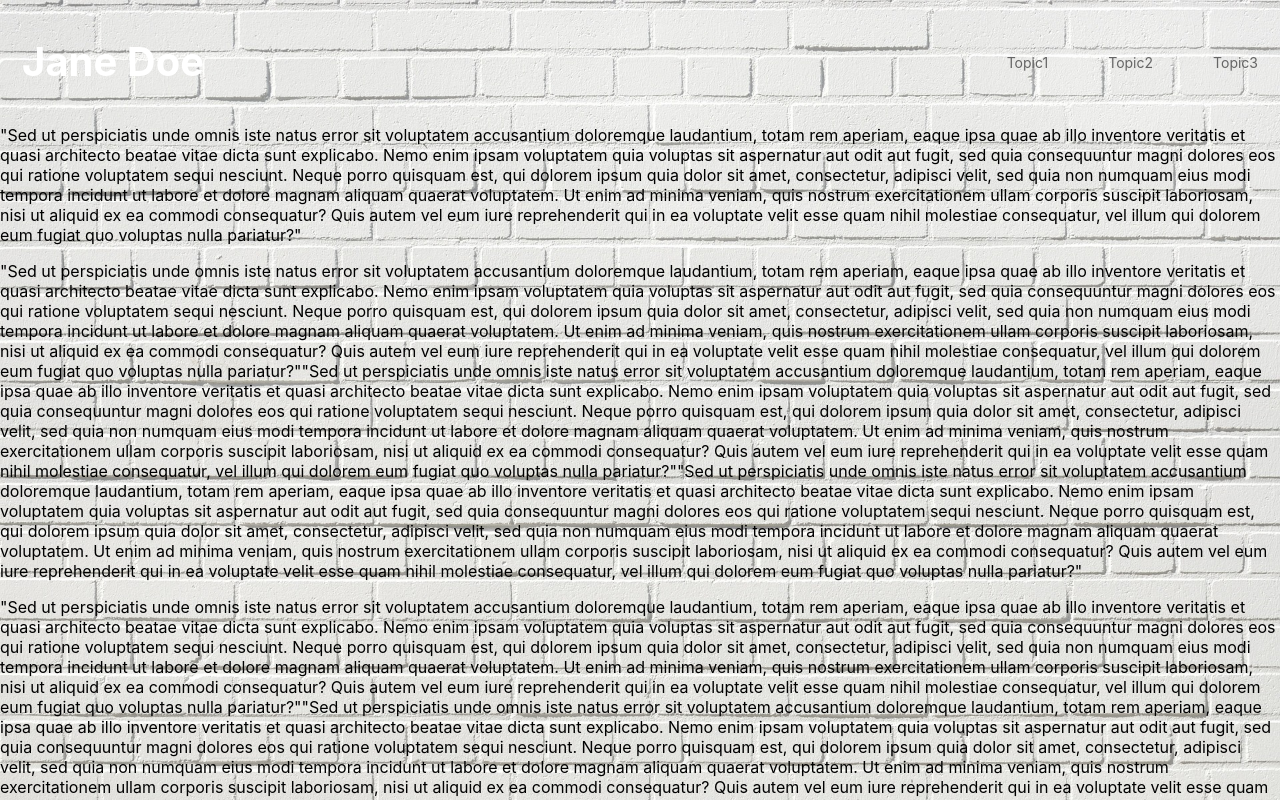
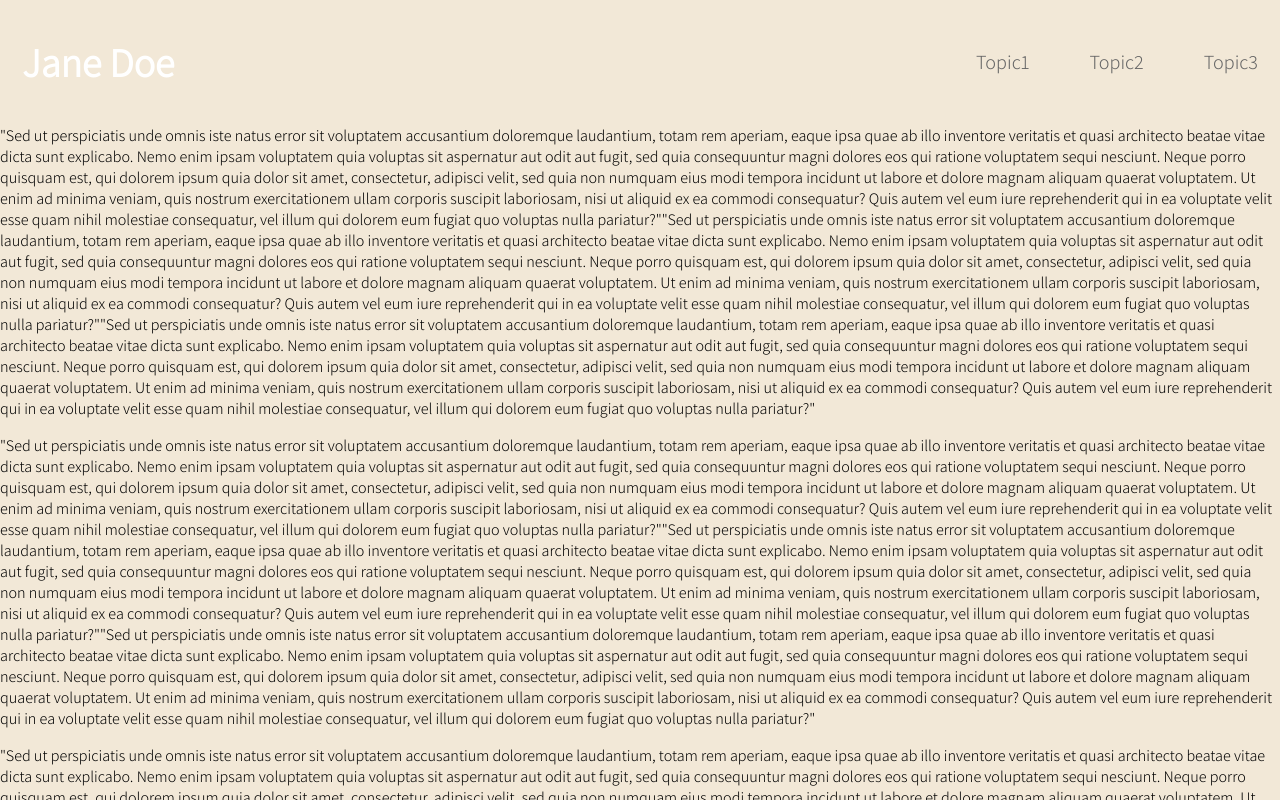
Before and after one commit to Kaitlyn-Lynette/NavBar-React-Component, a React (Create React App) app: page / in a window 1280 px wide. Shown: the top 800 px of the page. Built offline with nearby package versions, Linux system fonts and the light colour scheme.

Commit message:
Added a new font for the header and changed the hover color

```diff
--- a/public/index.html
+++ b/public/index.html
@@ -10,34 +10,16 @@
       content="Web site created using create-react-app"
     />
     <link rel="apple-touch-icon" href="%PUBLIC_URL%/logo192.png" />
-    <!--
-      manifest.json provides metadata used when your web app is installed on a
-      user's mobile device or desktop. See https://developers.google.com/web/fundamentals/web-app-manifest/
-    -->
     <link rel="manifest" href="%PUBLIC_URL%/manifest.json" />
-    <!--
-      Notice the use of %PUBLIC_URL% in the tags above.
-      It will be replaced with the URL of the `public` folder during the build.
-      Only files inside the `public` folder can be referenced from the HTML.
+    <link rel="preconnect" href="https://fonts.googleapis.com">
+    <link rel="preconnect" href="https://fonts.gstatic.com" crossorigin>
+    <link href="https://fonts.googleapis.com/css2?family=Assistant:wght@300&display=swap" rel="stylesheet">
 
-      Unlike "/favicon.ico" or "favicon.ico", "%PUBLIC_URL%/favicon.ico" will
-      work correctly both with client-side routing and a non-root public URL.
-      Learn how to configure a non-root public URL by running `npm run build`.
-    -->
-    <title>React App</title>
+    <title>Navigation</title>
   </head>
   <body>
     <noscript>You need to enable JavaScript to run this app.</noscript>
     <div id="root"></div>
-    <!--
-      This HTML file is a template.
-      If you open it directly in the browser, you will see an empty page.
 
-      You can add webfonts, meta tags, or analytics to this file.
-      The build step will place the bundled scripts into the <body> tag.
-
-      To begin the development, run `npm start` or `yarn start`.
-      To create a production bundle, use `npm run build` or `yarn build`.
-    -->
   </body>
 </html>
--- a/src/components/Navbar.css
+++ b/src/components/Navbar.css
@@ -37,7 +37,7 @@
 }
 
 .navbar-links li a{
-    font-size: 14px;
+    font-size: 20px;
     padding-right: 22px;
     padding-left: 22px;
     -webkit-transition: all ease-in-out 0.4s;
@@ -46,13 +46,13 @@
 
 .nav-tabs li > a:hover {
     background: transparent;
-    color: #353535
+    color: #865151
 }
-
+/*
 .nav-tabs li > a:hover,
 .nav-tabs li > a:focus {
     background-color: transparent;
-}
+} */
 
 
 .nav-tabs li > a:active {
--- a/src/index.css
+++ b/src/index.css
@@ -1,20 +1,16 @@
 body {
   margin: 0;
-  font-family: -apple-system, BlinkMacSystemFont, 'Segoe UI', 'Roboto', 'Oxygen',
-    'Ubuntu', 'Cantarell', 'Fira Sans', 'Droid Sans', 'Helvetica Neue',
-    sans-serif;
-  -webkit-font-smoothing: antialiased;
-  -moz-osx-font-smoothing: grayscale;
+  font-family: 'Assistant', sans-serif;
 }
 
-code {
-  font-family: source-code-pro, Menlo, Monaco, Consolas, 'Courier New',
-    monospace;
-}
 
-.container {
+/* .container {
   background-image: url(./image/background.jpg);
   background-position: 'center';
   background-size: cover;
   height: 100vh;
+} */
+
+.container {
+  background-color: #F2E8D7
 }
--- a/src/pages/PageOne.js
+++ b/src/pages/PageOne.js
@@ -1,11 +1,52 @@
-import React from 'react'
+import React from "react";
 
 const PageOne = () => {
-    return (
-        <section id="pageone">
-            <p>"Sed ut perspiciatis unde omnis iste natus error sit voluptatem accusantium doloremque laudantium, totam rem aperiam, eaque ipsa quae ab illo inventore veritatis et quasi architecto beatae vitae dicta sunt explicabo. Nemo enim ipsam voluptatem quia voluptas sit aspernatur aut odit aut fugit, sed quia consequuntur magni dolores eos qui ratione voluptatem sequi nesciunt. Neque porro quisquam est, qui dolorem ipsum quia dolor sit amet, consectetur, adipisci velit, sed quia non numquam eius modi tempora incidunt ut labore et dolore magnam aliquam quaerat voluptatem. Ut enim ad minima veniam, quis nostrum exercitationem ullam corporis suscipit laboriosam, nisi ut aliquid ex ea commodi consequatur? Quis autem vel eum iure reprehenderit qui in ea voluptate velit esse quam nihil molestiae consequatur, vel illum qui dolorem eum fugiat quo voluptas nulla pariatur?"</p>
-        </section>
-    )
-}
+  return (
+    <section id="pageone">
+         <p>
+        "Sed ut perspiciatis unde omnis iste natus error sit voluptatem
+        accusantium doloremque laudantium, totam rem aperiam, eaque ipsa quae ab
+        illo inventore veritatis et quasi architecto beatae vitae dicta sunt
+        explicabo. Nemo enim ipsam voluptatem quia voluptas sit aspernatur aut
+        odit aut fugit, sed quia consequuntur magni dolores eos qui ratione
+        voluptatem sequi nesciunt. Neque porro quisquam est, qui dolorem ipsum
+        quia dolor sit amet, consectetur, adipisci velit, sed quia non numquam
+        eius modi tempora incidunt ut labore et dolore magnam aliquam quaerat
+        voluptatem. Ut enim ad minima veniam, quis nostrum exercitationem ullam
+        corporis suscipit laboriosam, nisi ut aliquid ex ea commodi consequatur?
+        Quis autem vel eum iure reprehenderit qui in ea voluptate velit esse
+        quam nihil molestiae consequatur, vel illum qui dolorem eum fugiat quo
+        voluptas nulla pariatur?""Sed ut perspiciatis unde omnis iste natus
+        error sit voluptatem accusantium doloremque laudantium, totam rem
+        aperiam, eaque ipsa quae ab illo inventore veritatis et quasi architecto
+        beatae vitae dicta sunt explicabo. Nemo enim ipsam voluptatem quia
+        voluptas sit aspernatur aut odit aut fugit, sed quia consequuntur magni
+        dolores eos qui ratione voluptatem sequi nesciunt. Neque porro quisquam
+        est, qui dolorem ipsum quia dolor sit amet, consectetur, adipisci velit,
+        sed quia non numquam eius modi tempora incidunt ut labore et dolore
+        magnam aliquam quaerat voluptatem. Ut enim ad minima veniam, quis
+        nostrum exercitationem ullam corporis suscipit laboriosam, nisi ut
+        aliquid ex ea commodi consequatur? Quis autem vel eum iure reprehenderit
+        qui in ea voluptate velit esse quam nihil molestiae consequatur, vel
+        illum qui dolorem eum fugiat quo voluptas nulla pariatur?""Sed ut
+        perspiciatis unde omnis iste natus error sit voluptatem accusantium
+        doloremque laudantium, totam rem aperiam, eaque ipsa quae ab illo
+        inventore veritatis et quasi architecto beatae vitae dicta sunt
+        explicabo. Nemo enim ipsam voluptatem quia voluptas sit aspernatur aut
+        odit aut fugit, sed quia consequuntur magni dolores eos qui ratione
+        voluptatem sequi nesciunt. Neque porro quisquam est, qui dolorem ipsum
+        quia dolor sit amet, consectetur, adipisci velit, sed quia non numquam
+        eius modi tempora incidunt ut labore et dolore magnam aliquam quaerat
+        voluptatem. Ut enim ad minima veniam, quis nostrum exercitationem ullam
+        corporis suscipit laboriosam, nisi ut aliquid ex ea commodi consequatur?
+        Quis autem vel eum iure reprehenderit qui in ea voluptate velit esse
+        quam nihil molestiae consequatur, vel illum qui dolorem eum fugiat quo
+        voluptas nulla pariatur?"
+      </p>
+    </section>
+  );
+};
 
-export default PageOne
+
+
+export default PageOne;
```
Also changed, not shown: src/pages/PageThree.js (+47 -8 lines), src/pages/PageTwo.js (+47 -9 lines).
